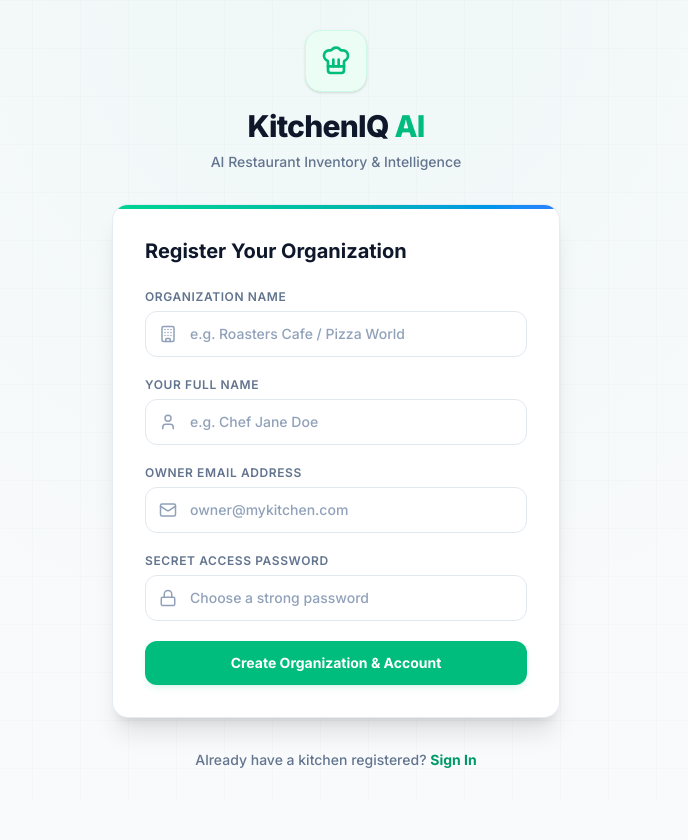
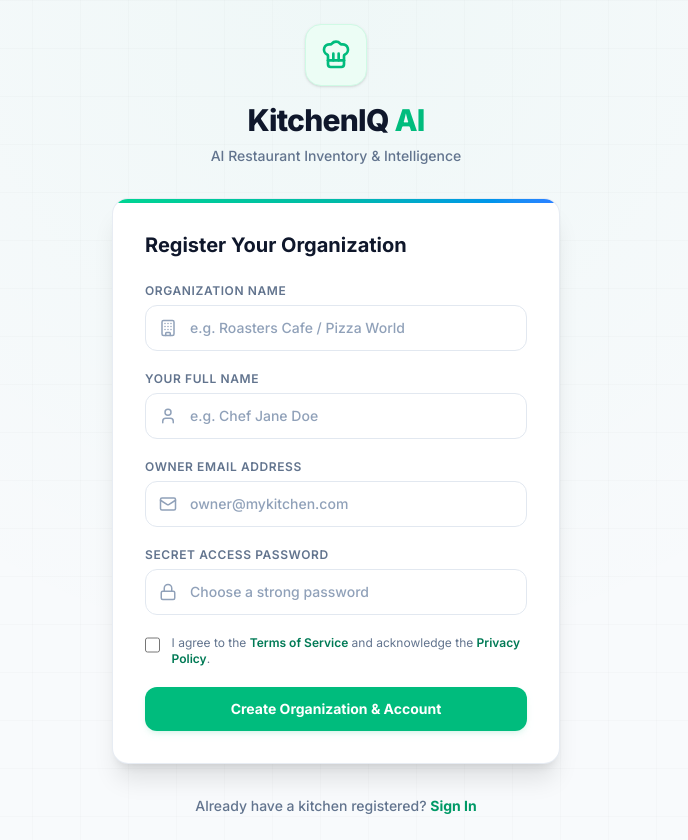
Before and after one commit to Sholu021/KitchenIQ, a Next.js app in the folder frontend/: page /register in a window 1280 px wide. Shown: the whole page, without its empty margins (304-992 px from the left). Before the commit the page ends 800 px from the top, so only its background shows below. Built offline with nearby package versions, Linux system fonts and the light colour scheme; no server answers.

Commit message:
Require policy acceptance during registration

```diff
--- a/frontend/app/register/page.tsx
+++ b/frontend/app/register/page.tsx
@@ -17,6 +17,7 @@ export default function RegisterPage() {
   const [ownerName, setOwnerName] = useState('');
   const [email, setEmail] = useState('');
   const [password, setPassword] = useState('');
+  const [acceptPolicies, setAcceptPolicies] = useState(false);
   const [error, setError] = useState<string | null>(null);
   const [loading, setLoading] = useState(false);
 
@@ -30,6 +31,10 @@ export default function RegisterPage() {
   const handleSubmit = async (e: React.FormEvent) => {
     e.preventDefault();
     setError(null);
+    if (!acceptPolicies) {
+      setError('Please accept the Terms of Service and Privacy Policy to continue.');
+      return;
+    }
     setLoading(true);
 
     try {
@@ -150,6 +155,18 @@ export default function RegisterPage() {
               </div>
             </div>
 
+            <label className="flex items-start gap-3 text-xs text-slate-500">
+              <input
+                type="checkbox"
+                checked={acceptPolicies}
+                onChange={(e) => setAcceptPolicies(e.target.checked)}
+                className="mt-0.5 h-4 w-4 rounded border-slate-300 text-emerald-600 focus:ring-emerald-500"
+              />
+              <span>
+                I agree to the <Link href="/terms" className="font-semibold text-emerald-700 hover:underline">Terms of Service</Link> and acknowledge the <Link href="/privacy" className="font-semibold text-emerald-700 hover:underline">Privacy Policy</Link>.
+              </span>
+            </label>
+
             <button
               type="submit"
               disabled={loading}
```
